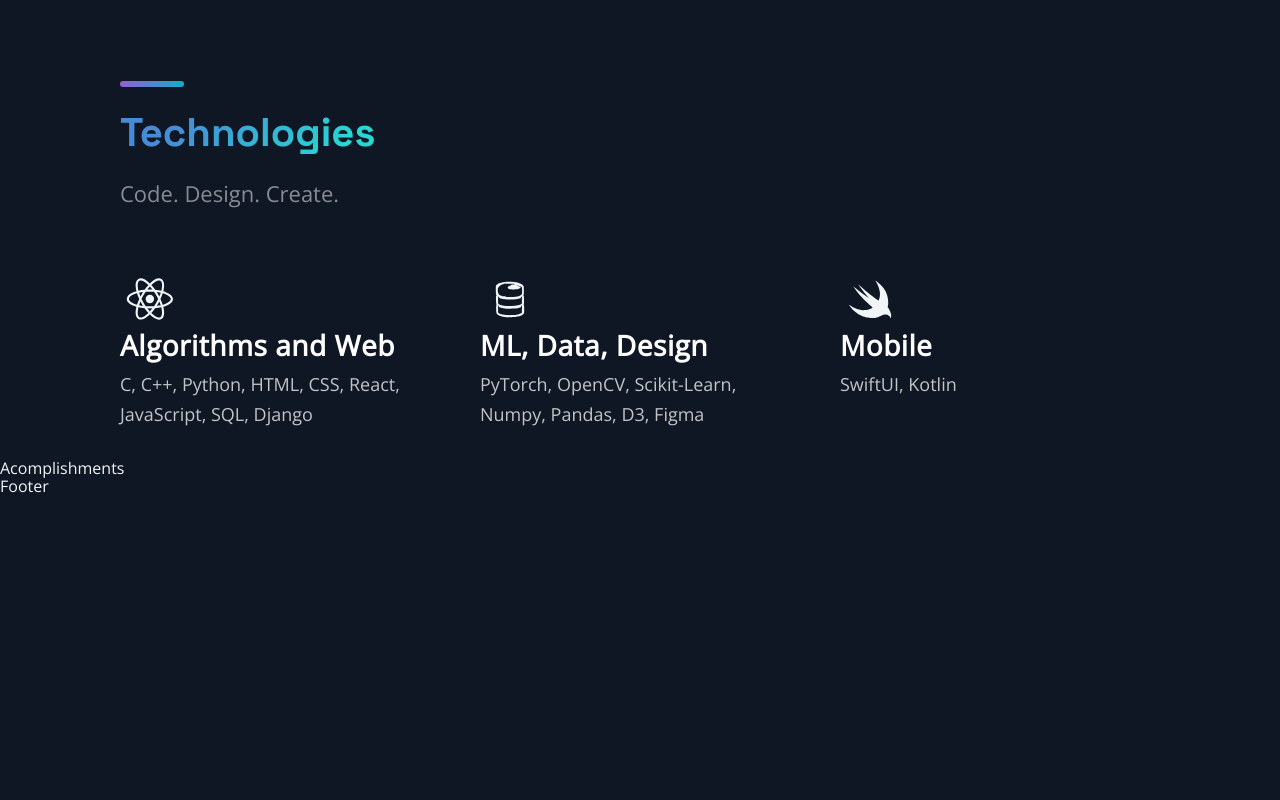
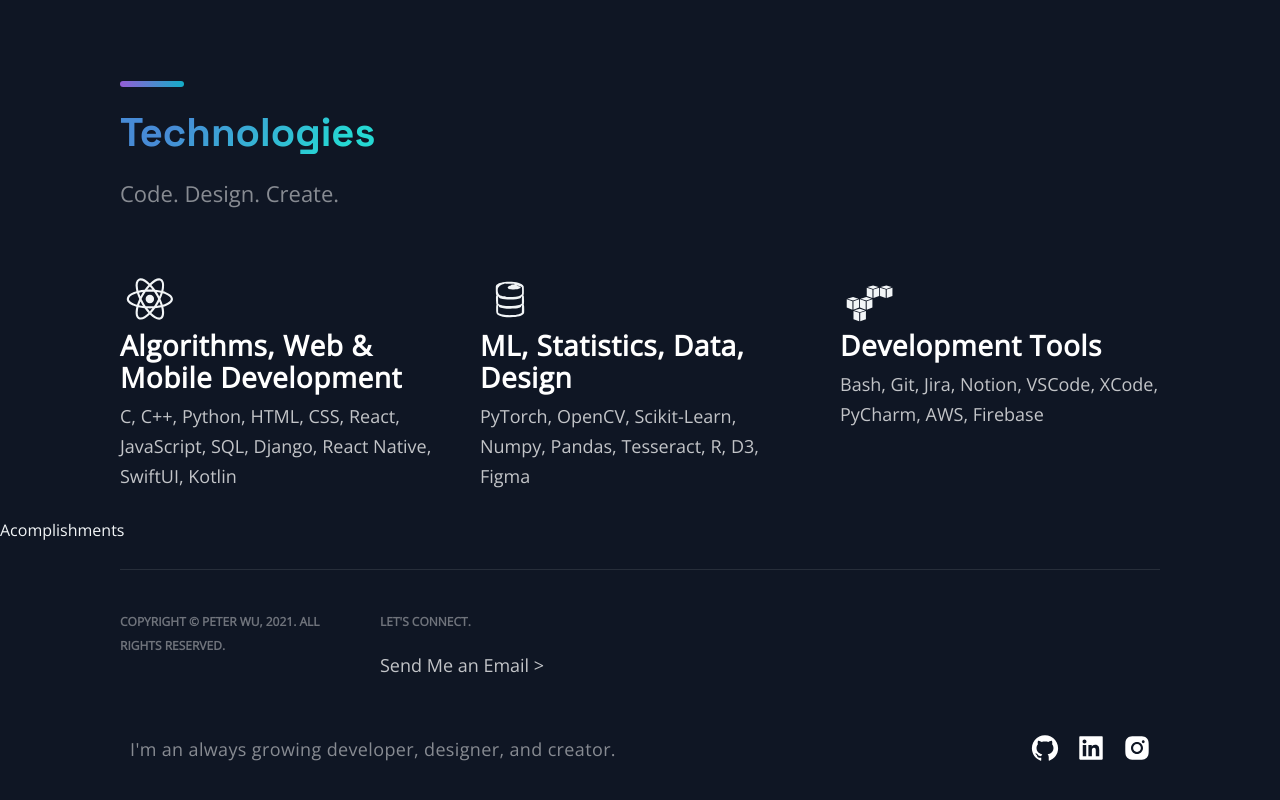
Before and after one commit to weirongw23/weirongw, a Next.js app: page / in a window 1280 px wide. Shown: the part 2310-3110 px from the top of the page. Before the commit the page ends 2807 px from the top, so only its background shows below. Built offline with nearby package versions, Linux system fonts and the light colour scheme.

Commit message:
Finished footer section.

```diff
--- a/src/components/Footer/Footer.js
+++ b/src/components/Footer/Footer.js
@@ -1,15 +1,55 @@
-import React from 'react';
-import { AiFillGithub, AiFillInstagram, AiFillLinkedin } from 'react-icons/ai';
+import React from "react";
+import { AiFillGithub, AiFillInstagram, AiFillLinkedin } from "react-icons/ai";
 
-import { SocialIcons } from '../Header/HeaderStyles';
-import { CompanyContainer, FooterWrapper, LinkColumn, LinkItem, LinkList, LinkTitle, Slogan, SocialContainer, SocialIconsContainer } from './FooterStyles';
+import { SocialIcons } from "../Header/HeaderStyles";
+import {
+	CompanyContainer,
+	FooterWrapper,
+	LinkColumn,
+	LinkItem,
+	LinkList,
+	LinkTitle,
+	Slogan,
+	SocialContainer,
+	SocialIconsContainer,
+} from "./FooterStyles";
 
 const Footer = () => {
-  return (
-    <div>
-      Footer
-    </div>
-  );
+	return (
+		<FooterWrapper>
+			<LinkList>
+				<LinkColumn>
+					<LinkTitle>
+						Copyright © Peter Wu, 2021. All Rights Reserved.
+					</LinkTitle>
+				</LinkColumn>
+				<LinkColumn>
+					<LinkTitle>Let's Connect.</LinkTitle>
+					<LinkItem href="mailto:weirongw@umich.edu">
+						Send Me an Email &#62;
+					</LinkItem>
+				</LinkColumn>
+			</LinkList>
+			<SocialIconsContainer>
+				<CompanyContainer>
+					<Slogan>
+						I'm an always growing developer, designer, and creator.
+					</Slogan>
+				</CompanyContainer>
+				<SocialContainer>
+					<SocialIcons href="https://github.com/weirongw23">
+						<AiFillGithub size="3rem" />
+					</SocialIcons>
+					<SocialIcons href="https://www.linkedin.com/in/weirongw/">
+						<AiFillLinkedin size="3rem" />
+					</SocialIcons>
+					<SocialIcons href="https://www.instagram.com/weirongw/">
+						<AiFillInstagram size="3rem" />
+					</SocialIcons>
+				</SocialContainer>
+			</SocialIconsContainer>
+		</FooterWrapper>
+	);
 };
 
 export default Footer;
--- a/src/components/Projects/ProjectsStyles.js
+++ b/src/components/Projects/ProjectsStyles.js
@@ -31,7 +31,7 @@ export const BlogCard = styled.div`
 	opacity: 0.8;
 	&:hover {
 		transform: scale(1.05);
-		cursor: pointer
+		cursor: pointer;
 		box-shadow: 3px 3px 20px rgba(47, 181, 252, 1);
 		opacity: 1;
 	}
--- a/src/components/Technologies/Technologies.js
+++ b/src/components/Technologies/Technologies.js
@@ -1,5 +1,5 @@
 import React from "react";
-import { DiSwift, DiFirebase, DiReact } from "react-icons/di";
+import { DiFirebase, DiReact, DiAws } from "react-icons/di";
 import {
 	Section,
 	SectionDivider,
@@ -24,27 +24,33 @@ const Technologies = () => (
 			<ListItem>
 				<DiReact size="6rem" />
 				<ListContainer>
-					<ListTitle>Algorithms and Web</ListTitle>
+					<ListTitle>
+						Algorithms, Web &#38; Mobile Development
+					</ListTitle>
 					<ListParagraph>
 						C, C++, Python, HTML, CSS, React, JavaScript, SQL,
-						Django
+						Django, React Native, SwiftUI, Kotlin
 					</ListParagraph>
 				</ListContainer>
 			</ListItem>
 			<ListItem>
 				<DiFirebase size="6rem" />
 				<ListContainer>
-					<ListTitle>ML, Data, Design</ListTitle>
+					<ListTitle>ML, Statistics, Data, Design</ListTitle>
 					<ListParagraph>
-						PyTorch, OpenCV, Scikit-Learn, Numpy, Pandas, D3, Figma
+						PyTorch, OpenCV, Scikit-Learn, Numpy, Pandas, Tesseract,
+						R, D3, Figma
 					</ListParagraph>
 				</ListContainer>
 			</ListItem>
 			<ListItem>
-				<DiSwift size="6rem" />
+				<DiAws size="6rem" />
 				<ListContainer>
-					<ListTitle>Mobile</ListTitle>
-					<ListParagraph>SwiftUI, Kotlin</ListParagraph>
+					<ListTitle>Development Tools</ListTitle>
+					<ListParagraph>
+						Bash, Git, Jira, Notion, VSCode, XCode, PyCharm, AWS,
+						Firebase
+					</ListParagraph>
 				</ListContainer>
 			</ListItem>
 		</List>
```
